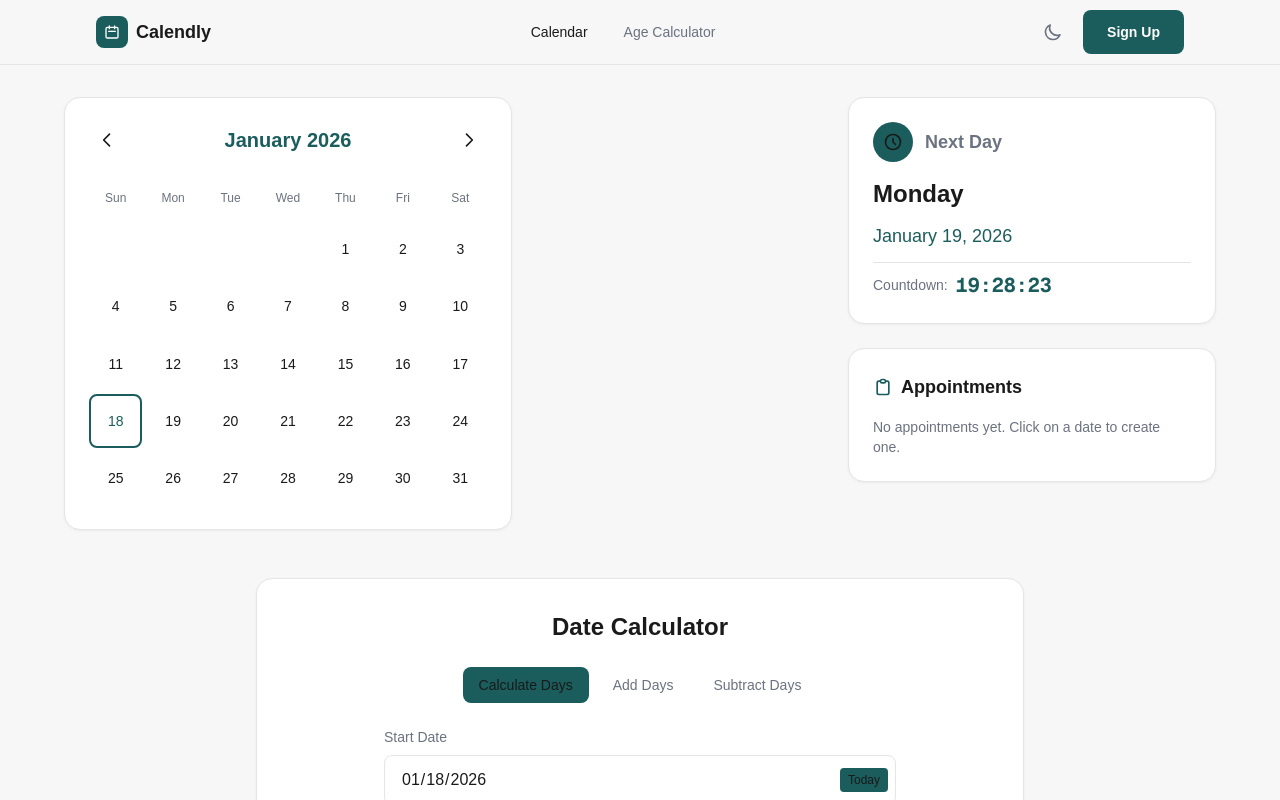
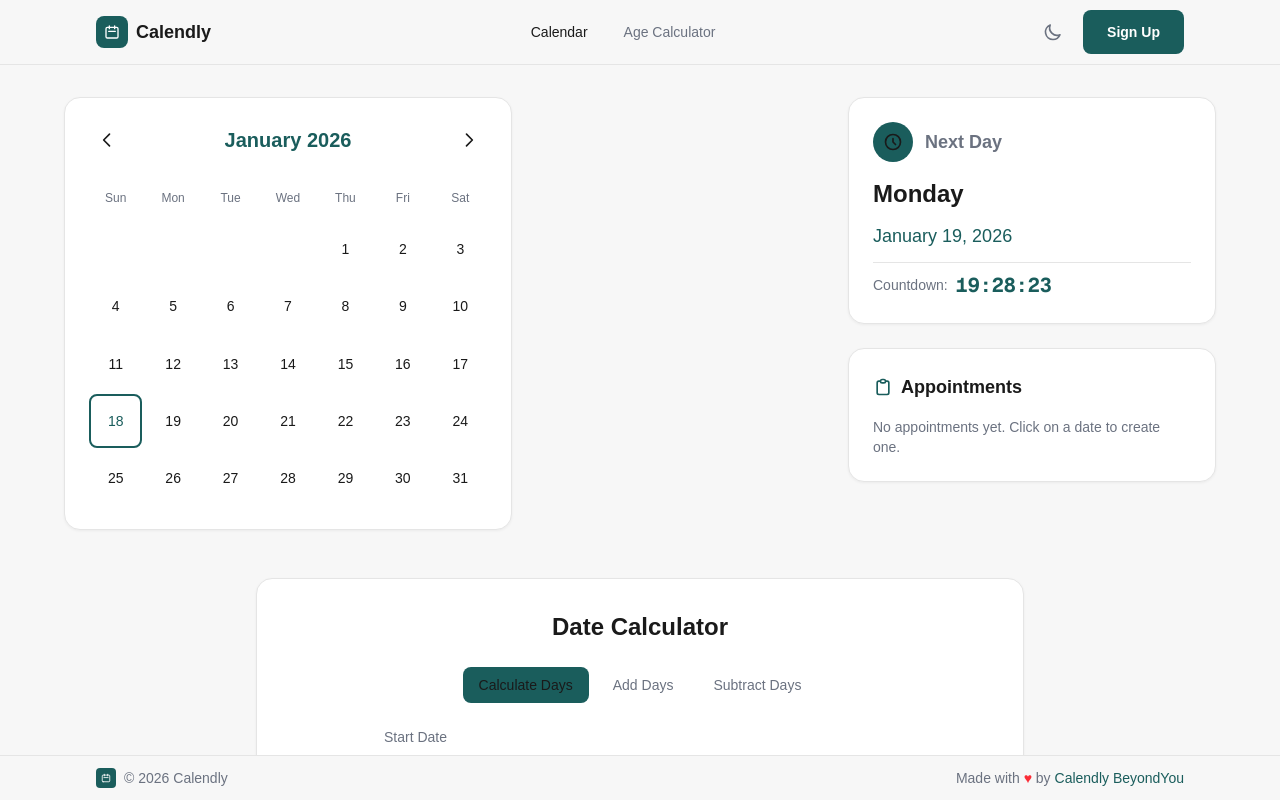
Before and after one commit to ahmadnurhidayat/calend, a Next.js app: page / in a window 1280 px wide. Shown: the top 800 px of the page. Built offline with nearby package versions, Linux system fonts and the light colour scheme.

Commit message:
feat: add a new footer component, integrate it into the main layout

```diff
--- a/src/app/layout.tsx
+++ b/src/app/layout.tsx
@@ -2,6 +2,7 @@ import type { Metadata } from "next";
 import { Geist, Geist_Mono } from "next/font/google";
 import "./globals.css";
 import Navbar from "@/components/Navbar";
+import Footer from "@/components/Footer";
 
 const geistSans = Geist({
 	variable: "--font-geist-sans",
@@ -28,9 +29,10 @@ export default function RootLayout({
 			<head>
 				<link rel="icon" href="/favicon.svg" type="image/svg+xml"></link>
 			</head>
-			<body className={`${geistSans.variable} ${geistMono.variable} antialiased`}>
+			<body className={`${geistSans.variable} ${geistMono.variable} antialiased min-h-screen flex flex-col pb-14`}>
 				<Navbar />
-				{children}
+				<main className="flex-1">{children}</main>
+				<Footer />
 			</body>
 		</html>
 	);
--- /dev/null
+++ b/src/components/Footer.tsx
@@ -0,0 +1,36 @@
+'use client';
+
+export default function Footer() {
+    const currentYear = new Date().getFullYear();
+
+    return (
+        <footer className="fixed bottom-0 left-0 right-0 z-50 border-t border-border bg-background py-3">
+            <div className="max-w-6xl mx-auto px-4 sm:px-8">
+                <div className="flex items-center justify-between text-sm text-muted">
+                    {/* Logo & Copyright */}
+                    <div className="flex items-center gap-2">
+                        <div className="w-5 h-5 rounded bg-primary flex items-center justify-center">
+                            <svg className="w-2.5 h-2.5 text-white" fill="none" stroke="currentColor" viewBox="0 0 24 24">
+                                <path strokeLinecap="round" strokeLinejoin="round" strokeWidth={2} d="M8 7V3m8 4V3m-9 8h10M5 21h14a2 2 0 002-2V7a2 2 0 00-2-2H5a2 2 0 00-2 2v12a2 2 0 002 2z" />
+                            </svg>
+                        </div>
+                        <span>© {currentYear} Calendly</span>
+                    </div>
+
+                    {/* Made with */}
+                    <div>
+                        Made with <span className="text-red-500">♥</span> by{' '}
+                        <a
+                            href="https://beyondyou.my.id"
+                            target="_blank"
+                            rel="noopener noreferrer"
+                            className="text-primary hover:underline"
+                        >
+                            Calendly BeyondYou
+                        </a>
+                    </div>
+                </div>
+            </div>
+        </footer>
+    );
+}
```
